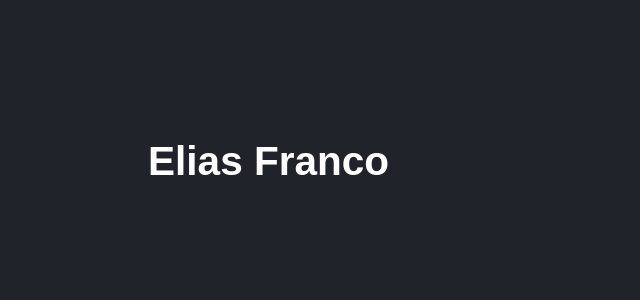
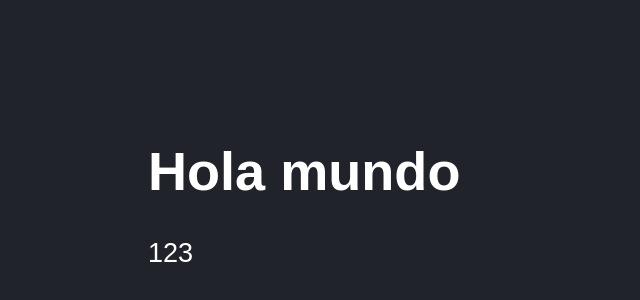
Before and after one commit to EliasCode79/react-apuntes, a React (Vite) app in the folder 03-counter-vite-js/: page / in a window 1280 px wide. Shown: the part 44-344 px from the top of the page, without its empty margins (0-640 px from the left). Built offline with nearby package versions, Linux system fonts and the light colour scheme.

Commit message:
feat: :sparkles: props, comunicacion entre componentes

```diff
--- a/03-counter-vite-js/src/FirstComponent.jsx
+++ b/03-counter-vite-js/src/FirstComponent.jsx
@@ -1,3 +1,8 @@
-export const FirtsApp = () => {
-	return <h2>Elias Franco</h2>;
+export const FirtsApp = ({ title, subTitle }) => {
+	return (
+		<>
+			<h1>{title}</h1>
+			<p>{subTitle}</p>
+		</>
+	);
 };
--- a/03-counter-vite-js/src/main.jsx
+++ b/03-counter-vite-js/src/main.jsx
@@ -6,6 +6,7 @@ import './styles.css';
 
 ReactDOM.createRoot(document.querySelector('#root')).render(
 	<React.StrictMode>
-		<FirtsApp />
+		{/* normalmente se envia string en la props, si queremos enviar un numero lo hacemos como una expresion de js */}
+		<FirtsApp title='Hola mundo' subTitle={123} />
 	</React.StrictMode>
 );
```
